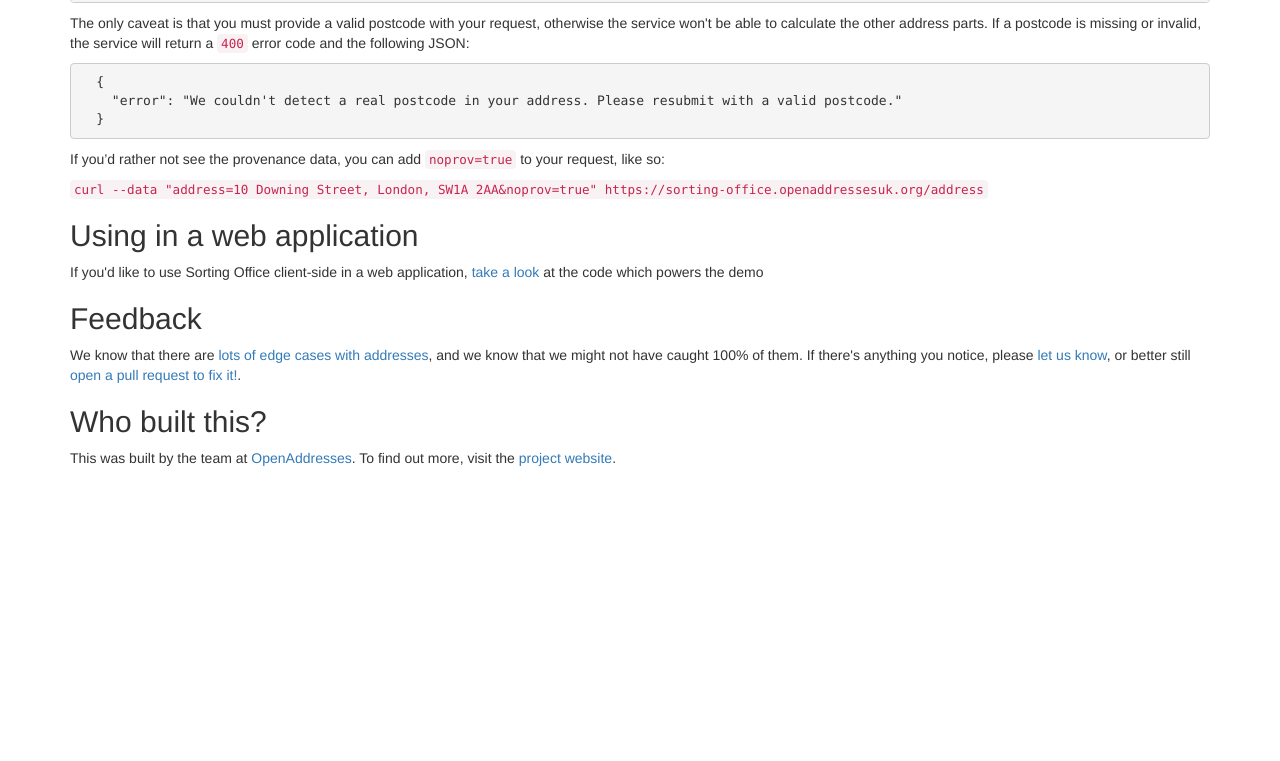
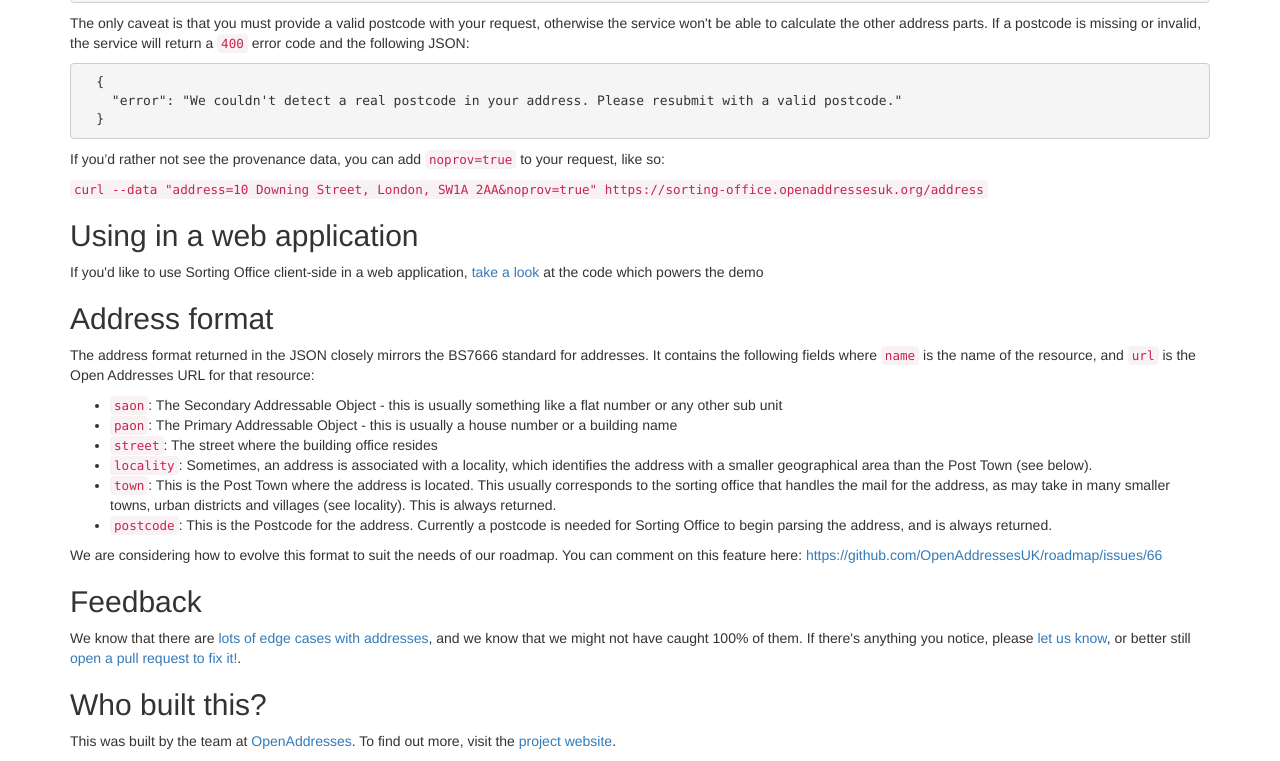
Before and after one commit to OpenAddressesUK/sorting_office, a plain HTML site: page public/index.html in a window 1280 px wide. Shown: the part 1640-2401 px from the top of the page. Before the commit the page ends 2118 px from the top, so only its background shows below. Drawn offline with Linux system fonts and the light colour scheme.

Commit message:
Add address details to index.html

```diff
--- a/public/index.html
+++ b/public/index.html
@@ -127,6 +127,27 @@
 
       <p>If you'd like to use Sorting Office client-side in a web application, <a href="https://github.com/OpenAddressesUK/sorting_office/blob/master/public/sorting-office.js">take a look</a> at the code which powers the demo</p>
 
+      <h2>Address format</h2>
+
+      <p>The address format returned in the JSON closely mirrors the BS7666 standard for addresses. It contains the following fields where <code>name</code> is the name of the resource, and <code>url</code> is the Open Addresses URL for that resource:</p>
+
+      <ul>
+      <li>
+      <code>saon</code>: The Secondary Addressable Object - this is usually something like a flat number or any other sub unit</li>
+      <li>
+      <code>paon</code>: The Primary Addressable Object - this is usually a house number or a building name</li>
+      <li>
+      <code>street</code>: The street where the building office resides</li>
+      <li>
+      <code>locality</code>: Sometimes, an address is associated with a locality, which identifies the address with a smaller geographical area than the Post Town (see below).</li>
+      <li>
+      <code>town</code>: This is the Post Town where the address is located. This usually corresponds to the sorting office that handles the mail for the address, as may take in many smaller towns, urban districts and villages (see locality). This is always returned.</li>
+      <li>
+      <code>postcode</code>: This is the Postcode for the address. Currently a postcode is needed for Sorting Office to begin parsing the address, and is always returned.</li>
+      </ul>
+
+      <p>We are considering how to evolve this format to suit the needs of our roadmap. You can comment on this feature here: <a href="https://github.com/OpenAddressesUK/roadmap/issues/66">https://github.com/OpenAddressesUK/roadmap/issues/66</a></p>
+
       <h2>Feedback</h2>
 
       <p>We know that there are <a href="https://www.mjt.me.uk/posts/falsehoods-programmers-believe-about-addresses/">lots of edge cases with addresses</a>, and we know that we might not have caught 100% of them. If there's anything you notice, please <a href="https://github.com/OpenAddressesUK/sorting_office/issues">let us know</a>, or better still <a href="https://github.com/OpenAddressesUK/sorting_office/pulls">open a pull request to fix it!</a>.</p>
```
